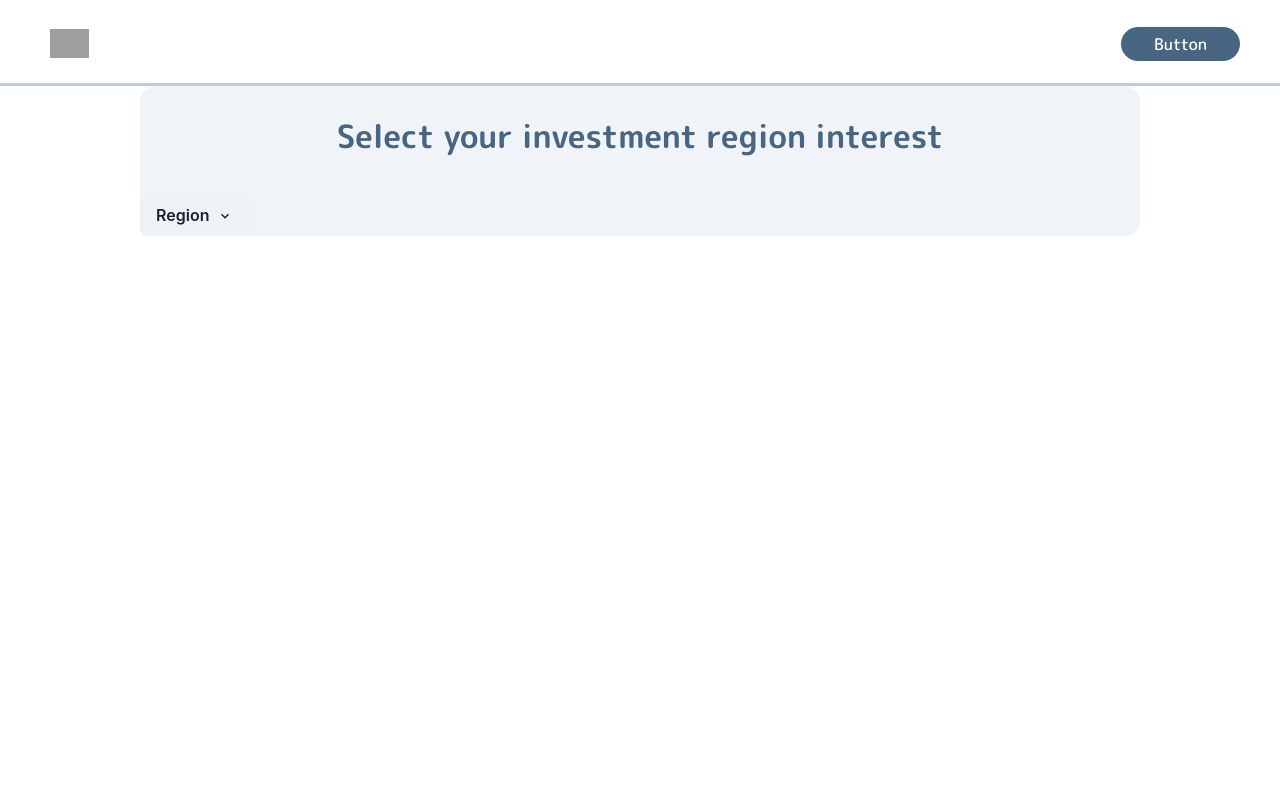
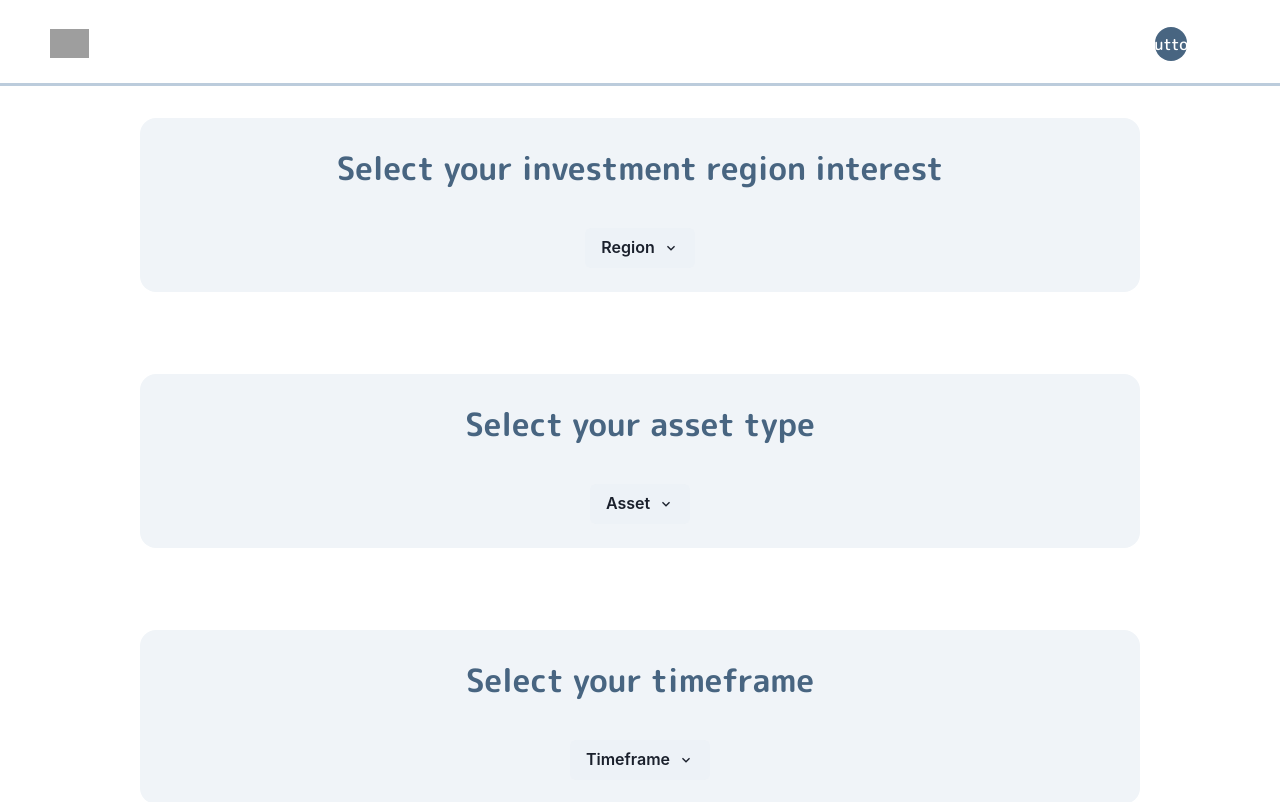
Before and after one commit to justinsheu/lahacks2023, a React (Create React App) app in the folder frontend/: page /selections in a window 1280 px wide. Shown: the top 802 px of the page. Built offline with nearby package versions, Linux system fonts and the light colour scheme; grey boxes are pictures that could not be loaded.

Commit message:
Almost finish investment strat page

```diff
--- a/frontend/src/components/Button.jsx
+++ b/frontend/src/components/Button.jsx
@@ -10,12 +10,12 @@ const MainButton = styled.button`
     flex-direction: row;
     font-family: 'M PLUS Rounded 1c', sans-serif;
     font-size: 16px;
-    height: 34px;
+    height: 100%;
     justify-content: center;
     line-height: 18px;
     padding: 8px 16px;
     text-align: center;
-    width: 119px;
+    width: 10%;
 `
 
 export default MainButton
--- a/frontend/src/pages/Selections.jsx
+++ b/frontend/src/pages/Selections.jsx
@@ -1,4 +1,4 @@
-import React from 'react'
+import React, { useState } from 'react'
 import MainButton from '../components/Button'
 import styled from 'styled-components'
 import {
@@ -42,7 +42,6 @@ const TextBox = styled.div`
   width: 100%;
   font-family: 'M PLUS Rounded 1c', sans-serif;
   font-size: 24px;
-  justify-content: center;
   line-height: 18px;
   padding: 8px 16px;
   text-align: center;
@@ -58,28 +57,79 @@ const BoldText = styled.div`
 
 function Selections() {
 
+    const [region, setRegion] = useState('');
+    const [asset, setAsset] = useState('');
+    const [timeframe, setTimeframe] = useState('');
+
     const regions = ['North America', 'South America', 'China', 'Europe', 'North Africa', 'South Africa', 'Russia'];
+    const assets = ['Stocks', 'Commidities', 'Currency'];
+    const timeframes = ['1 week', '1 month', '3 months', '1 year', '5 years'];
 
   return (
     <HomeContainer>
-        <IntroContainer>
+        <IntroContainer style={{marginTop: '32px'}}>
             <TextBox>
                 <BoldText>Select your investment region interest</BoldText>
             </TextBox>
+            <div style={{display: 'flex', justifyContent: 'center', marginBottom: '24px'}}>
                 <Menu>
                     <MenuButton as={Button} rightIcon={<ChevronDownIcon />}>
-                    Region
+                        {region ? region : 'Region'}
                     </MenuButton>
                     <MenuList>
-                    <MenuItem>North America</MenuItem>
-                    <MenuItem>South America</MenuItem>
-                    <MenuItem>China</MenuItem>
-                    <MenuItem>Europe</MenuItem>
-                    <MenuItem>North Africa</MenuItem>
-                    <MenuItem>South Africa</MenuItem>
-                    <MenuItem>Russia</MenuItem>
+                        {regions.map((region, key) => {
+                            return (
+                                <MenuItem style={{fontFamily: 'M PLUS Rounded 1c'}} onClick={() => {setRegion(region)}} key={key}>{region}</MenuItem>
+                            )
+                        })}
                     </MenuList>
                 </Menu>
+            </div>
+        </IntroContainer>
+        <br />
+        <IntroContainer>
+            <TextBox>
+                <BoldText>Select your asset type</BoldText>
+            </TextBox>
+            <div style={{display: 'flex', justifyContent: 'center', marginBottom: '24px'}}>
+                <Menu>
+                    <MenuButton as={Button} rightIcon={<ChevronDownIcon />}>
+                        {asset ? asset : 'Asset'}
+                    </MenuButton>
+                    <MenuList>
+                        {assets.map((asset, key) => {
+                            return (
+                                <MenuItem style={{fontFamily: 'M PLUS Rounded 1c'}} onClick={() => {setAsset(asset)}} key={key}>{asset}</MenuItem>
+                            )
+                        })}
+                    </MenuList>
+                </Menu>
+            </div>
+        </IntroContainer>
+        <br />
+        <IntroContainer>
+            <TextBox>
+                <BoldText>Select your timeframe</BoldText>
+            </TextBox>
+            <div style={{display: 'flex', justifyContent: 'center', marginBottom: '24px'}}>
+                <Menu>
+                    <MenuButton as={Button} rightIcon={<ChevronDownIcon />}>
+                        {timeframe ? timeframe : 'Timeframe'}
+                    </MenuButton>
+                    <MenuList>
+                        {timeframes.map((timeframe, key) => {
+                            return (
+                                <MenuItem style={{fontFamily: 'M PLUS Rounded 1c'}} onClick={() => {setTimeframe(timeframe)}} key={key}>{timeframe}</MenuItem>
+                            )
+                        })}
+                    </MenuList>
+                </Menu>
+            </div>
+        </IntroContainer>
+        <IntroContainer>
+            <div style={{display: 'flex', justifyContent: 'center', marginBottom: '24px'}}>
+                <MainButton>Confirm investment choices</MainButton>
+            </div>
         </IntroContainer>
     </HomeContainer>
   )
```
Lines whose indentation alone changed are shown as unchanged.
